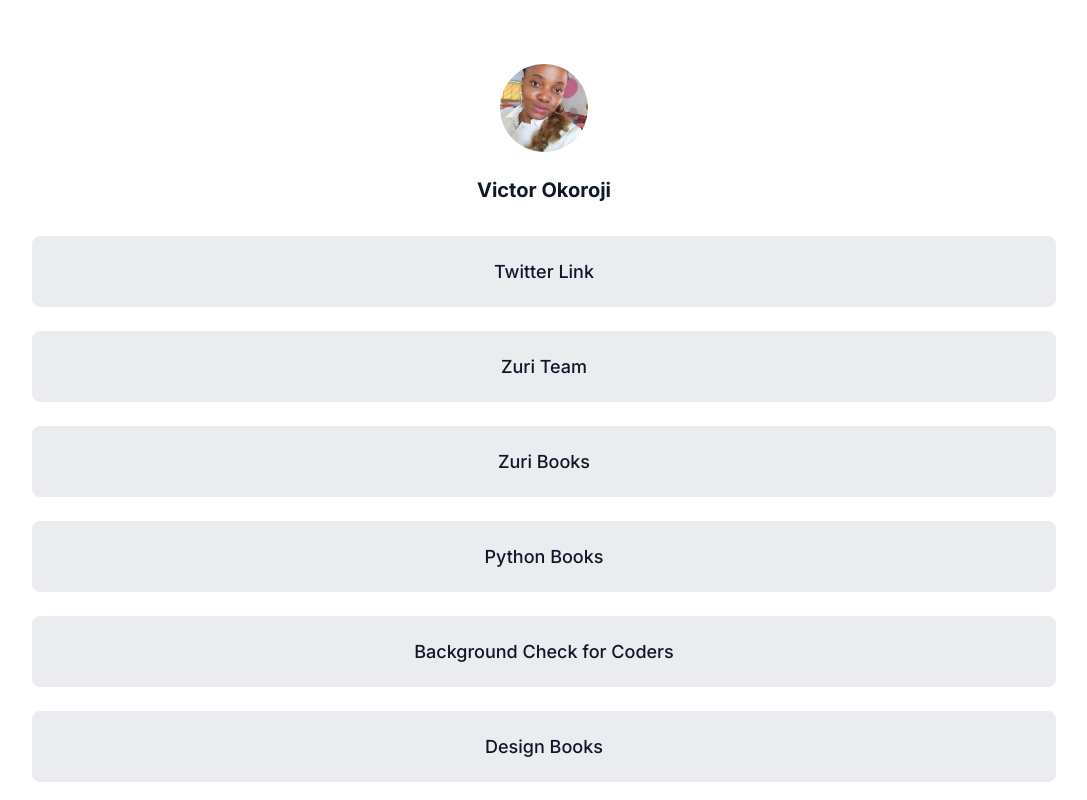
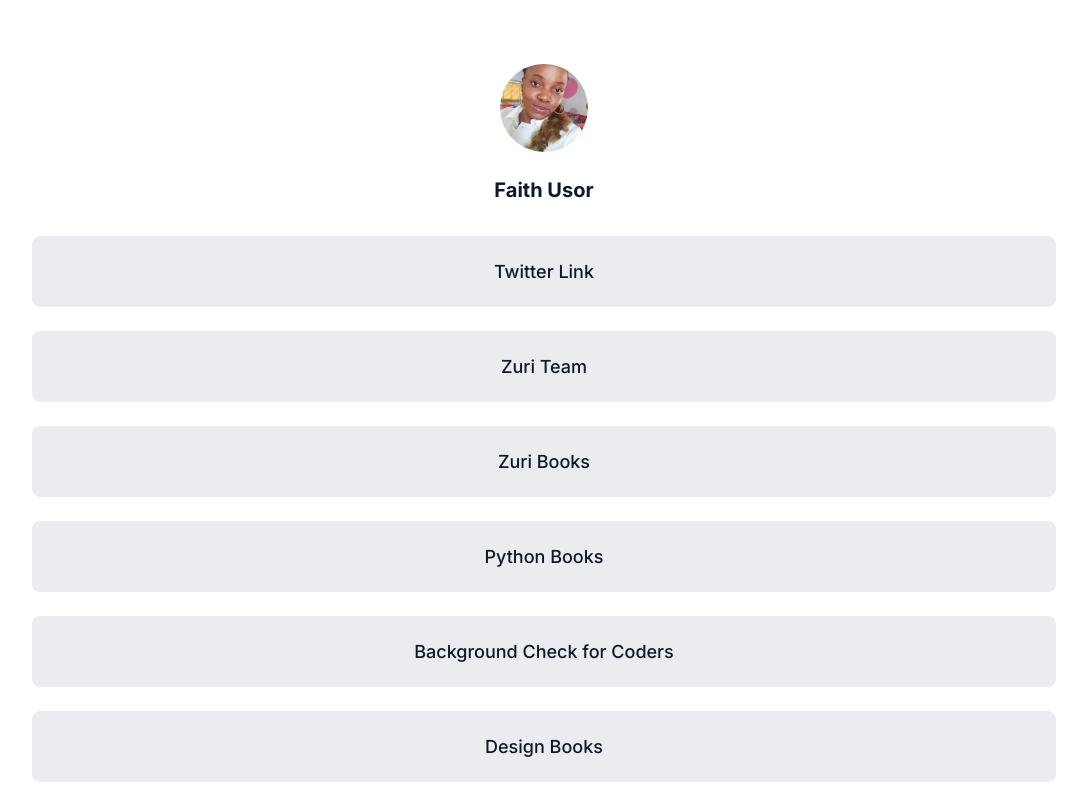
Before and after one commit to usorfaitheloho/hng-task1, a React (Create React App) app: page / in a window 1280 px wide. Shown: the top 800 px of the page, without its empty margins (96-1183 px from the left). Built offline with nearby package versions, Linux system fonts and the light colour scheme; no server answers.

Commit message:
Fix errors

```diff
--- a/src/App.js
+++ b/src/App.js
@@ -1,6 +1,6 @@
 import React from 'react';
 import { Route, Routes } from 'react-router-dom';
-import HomePage from './component/HomePage';
+import HomePage from './component/HomePage.js';
 
 const App = () => {
   const links = [
--- a/src/component/HomePage.js
+++ b/src/component/HomePage.js
@@ -21,14 +21,14 @@ const Homepage = ({ links }) => {
         <>
         <main className={styles.container}>
           <div className={styles.avatar}>
-            <Image src={avatar} alt="victor photo" id={styles.profile__img} />
+            <Image src={avatar} alt="faith photo" id={styles.profile__img} />
           </div>
-          <h1 className={styles.title}>Victor Okoroji</h1>
+          <h1 className={styles.title}>Faith Usor</h1>
           <ul className={styles.lists}>
             {linkData}
           </ul>
           <div className={styles.social}>
-            <LinkData link="https://github.com/vickymarz" id="github">
+            <LinkData link="https://github.com/usorfaitheloho@gmail.com" id="github">
               <Image src={github} alt="github" />
             </LinkData>
             <LinkData link={`${process.env.REACT_APP_NOT_SECRET_CODE}`} id="slack">
```
